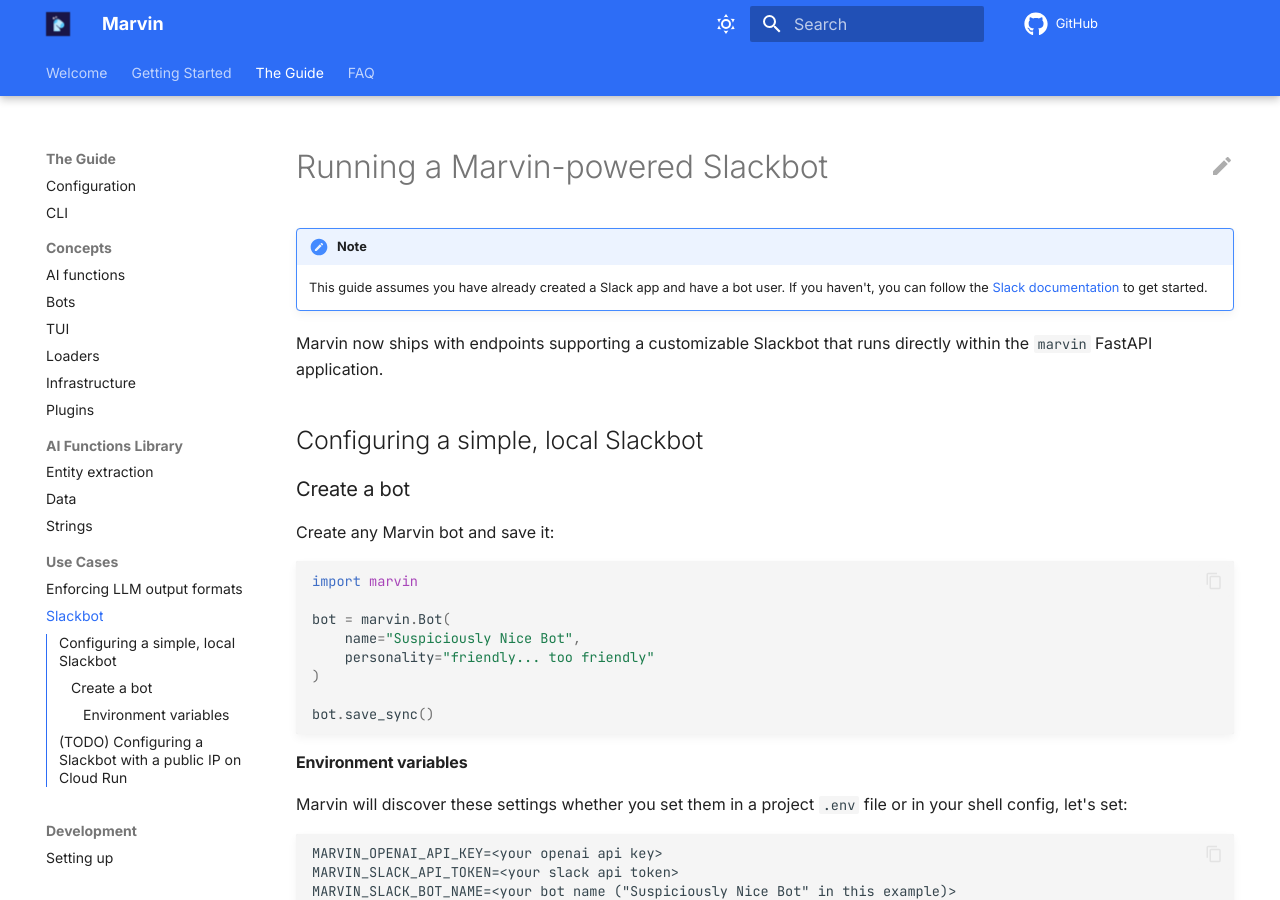
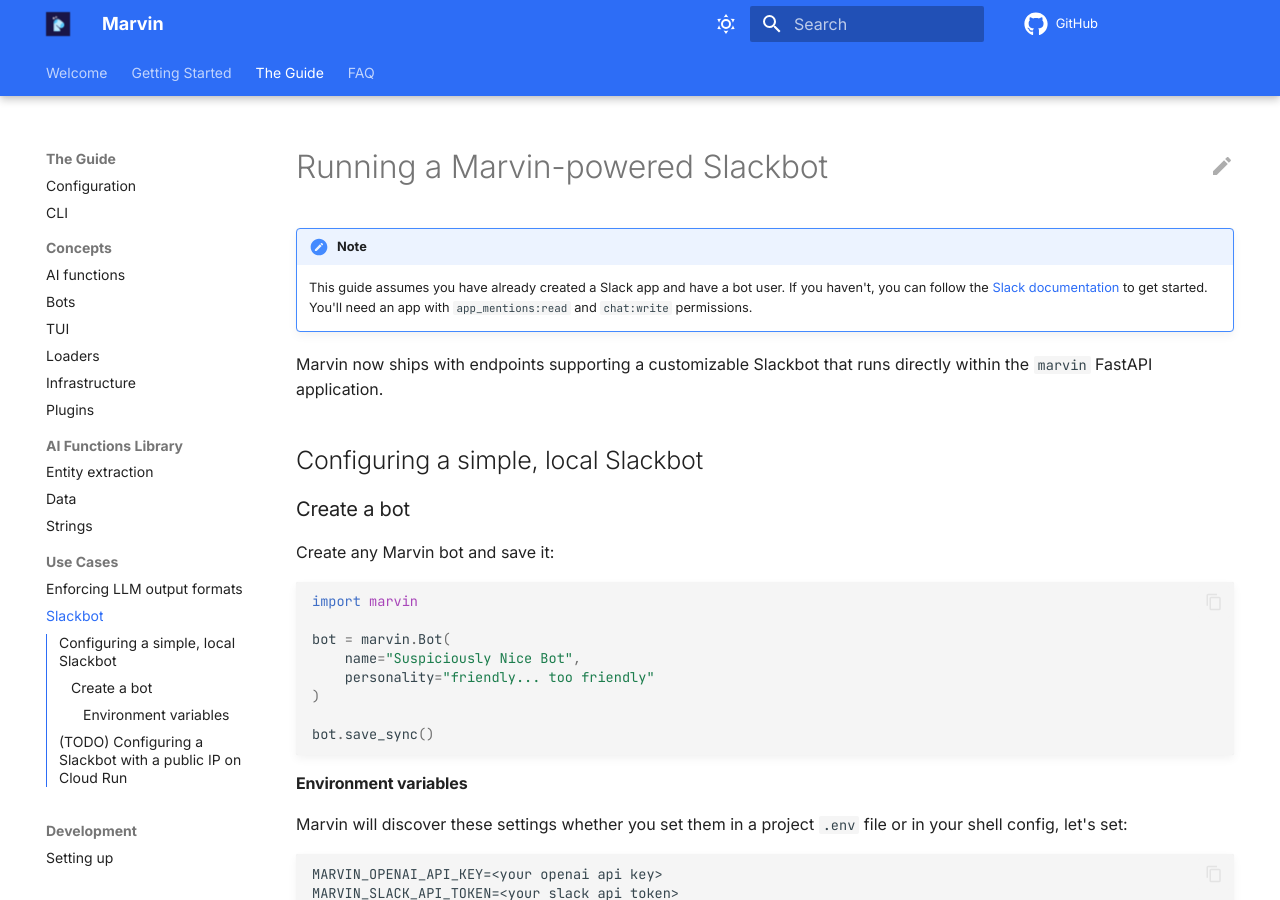
Before and after one commit to PrefectHQ/marvin, an MkDocs documentation site: the page built from docs/guide/use_cases/slackbot.md, in a window 1280 px wide and 900 px high. Built offline with MkDocs 1.6.1 and Material for MkDocs 9.7.7, drawn with Linux system fonts in a browser that asks for light colours; comment, search, counter and statistics services are not loaded.

Commit message:
add slackbot permissions to docs;

```diff
--- a/docs/guide/use_cases/slackbot.md
+++ b/docs/guide/use_cases/slackbot.md
@@ -1,7 +1,9 @@
 # Running a Marvin-powered Slackbot
 
 !!! note
-    This guide assumes you have already created a Slack app and have a bot user. If you haven't, you can follow the [Slack documentation](https://api.slack.com/start/building) to get started.
+    This guide assumes you have already created a Slack app and have a bot user. If you haven't, you can follow the [Slack documentation](https://api.slack.com/start/building) to get started. You'll need an app with `app_mentions:read` and `chat:write`
+    permissions.
+
 
 Marvin now ships with endpoints supporting a customizable Slackbot that runs directly within the `marvin` FastAPI application.
 
```
